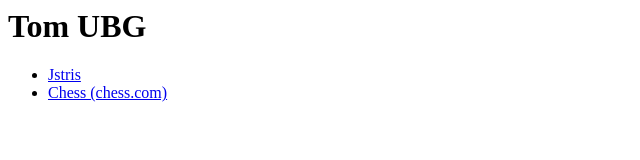
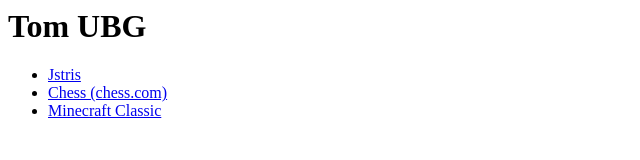
Before and after one commit to TestingOnMonday/ubg, a plain HTML site: page index.html in a window 1280 px wide. Shown: the whole page, without its empty margins (0-640 px from the left). Drawn offline with Linux system fonts and the light colour scheme.

Commit message:
Update index.html

```diff
--- a/index.html
+++ b/index.html
@@ -6,5 +6,6 @@
 <ul>
 <li><a href="https://testingonmonday.github.io/ubg/player/jstris">Jstris</a>
 <li><a href="https://testingonmonday.github.io/ubg/player/chess">Chess (chess.com)</a>
+<li><a href="https://testingonmonday.github.io/ubg/player/minecraft">Minecraft Classic</a>
 </ul>
 </body>
```
